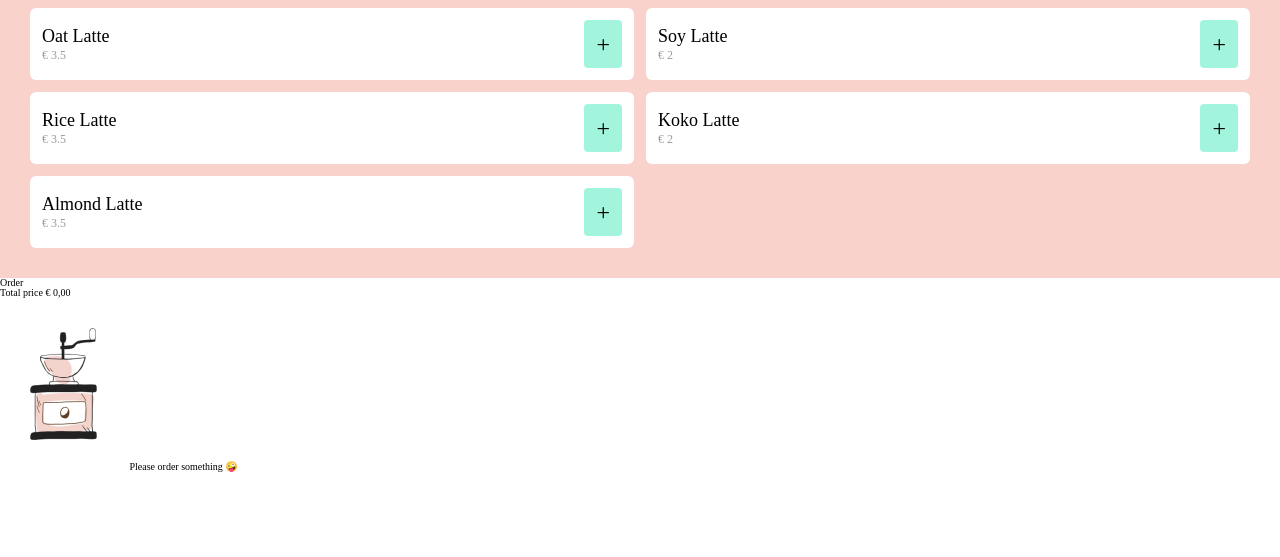
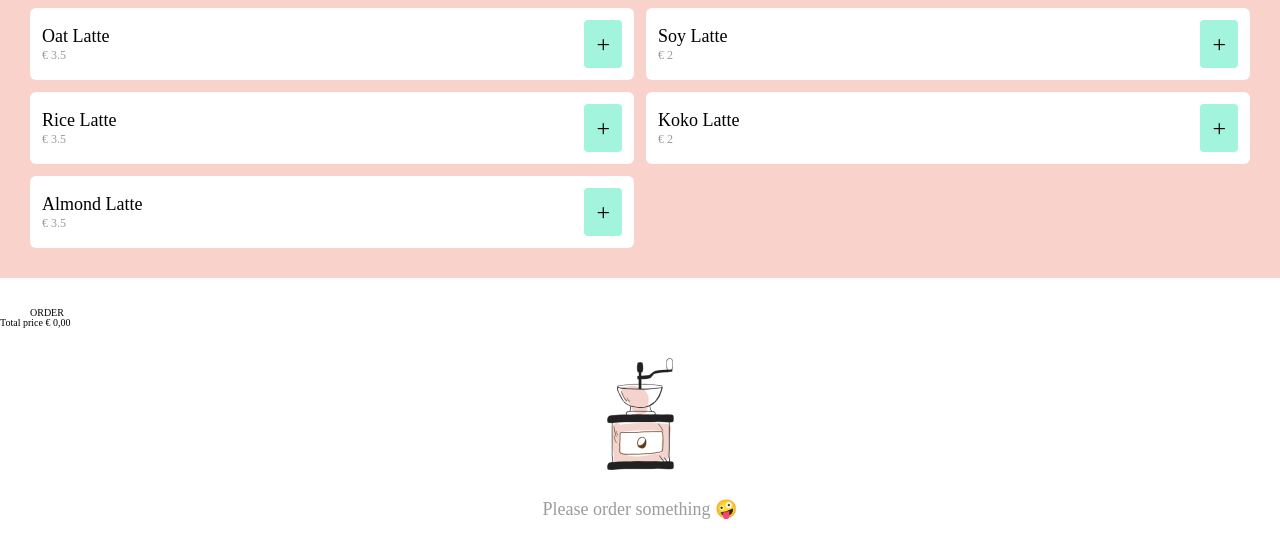
Before and after one commit to StijnHellem/herhalingsoefening, a website built with webpack: page src/index.html in a window 1280 px wide. Shown: the part 123-680 px from the top of the page. Built offline with nearby package versions, Linux system fonts and the light colour scheme; some packages are replaced by stand-ins of ours.

Commit message:
layout for content section

```diff
--- a/src/style.css
+++ b/src/style.css
@@ -15,6 +15,10 @@ html {
 }
 /* stylelint-enable */
 
+body {
+  font-family: var(--fontFamily);
+}
+
 .prices {
   background-color: var(--backgroundColor);
 }
@@ -30,3 +34,19 @@ html {
 .visually-hidden {
   display: none;
 }
+
+.title_mini {
+  text-transform: uppercase;
+  margin: var(--marginBig) 0 0 var(--marginBig);
+}
+
+.emptystate {
+  display: flex;
+  align-items: center;
+  flex-direction: column;
+}
+
+.emptystate__content {
+  font-size: var(--fontSizeRegular);
+  color: var(--colorGreyDark);
+}
```
